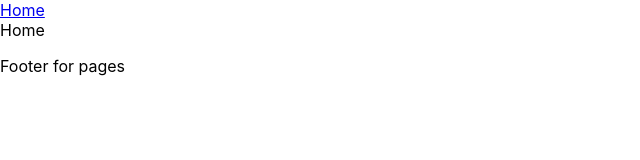
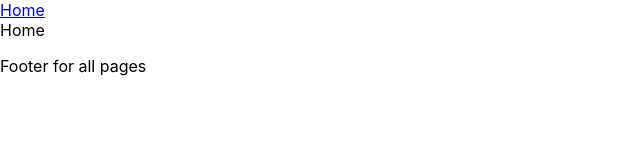
Before and after one commit to jessicasnguyen/fcf_tracking_management, a React (Create React App) app in the folder client/: page / in a window 1280 px wide. Shown: the top 160 px of the page, without its empty margins (0-640 px from the left). Built offline with nearby package versions, Linux system fonts and the light colour scheme.

Commit message:
client side files added

```diff
--- a/client/package.json
+++ b/client/package.json
@@ -4,9 +4,9 @@
   "version": "0.1.0",
   "private": true,
   "dependencies": {
-    "@emotion/react": "^11.9.0",
-    "@emotion/styled": "^11.8.1",
-    "@mui/material": "^5.6.4",
+    "@emotion/react": "^11.10.0",
+    "@emotion/styled": "^11.10.0",
+    "@mui/material": "^5.9.3",
     "@testing-library/jest-dom": "^5.14.1",
     "@testing-library/react": "^13.0.0",
     "@testing-library/user-event": "^13.2.1",
--- a/client/src/App.js
+++ b/client/src/App.js
@@ -1,14 +1,15 @@
-import logo from "./logo.svg";
-import "./App.css";
-import { Routes, Route, useParams } from "react-router-dom";
-import NavBar from "./components/shared/NavBar";
-import Home from "./components/shared/Home";
-import Login from "./components/auth/Login";
-import Register from "./components/auth/Register";
-import NoMatch from "./components/shared/NoMatch";
-import Dashboard from "./protected/Dashboard";
-import ProtectedRoute from "./components/shared/ProtectRoute";
-import FetchUser from "./components/shared/FetchUser";
+import logo from './logo.svg'
+import './App.css'
+import { Routes, Route, useParams } from 'react-router-dom'
+import NavBar from './components/shared/NavBar'
+import Home from './components/shared/Home'
+import Login from './components/auth/Login'
+import Register from './components/auth/Register'
+import NoMatch from './components/shared/NoMatch'
+import Dashboard from './protected/Dashboard'
+import ProtectedRoute from './components/shared/ProtectRoute'
+import FetchUser from './components/shared/FetchUser'
+import Footer from './components/shared/Footer'
 
 function App() {
   return (
@@ -32,9 +33,9 @@ function App() {
         </Routes>
       </>
       {/* </FetchUser> */}
-      <p>Footer for pages</p>
+      <Footer />
     </div>
-  );
+  )
 }
 
-export default App;
+export default App
--- /dev/null
+++ b/client/src/components/shared/Footer.js
@@ -0,0 +1,11 @@
+import React from 'react'
+
+const Footer = () => {
+  return (
+    <div>
+      <p>Footer for all pages</p>
+    </div>
+  )
+}
+
+export default Footer
```
Also changed, not shown: client/src/invoice/components/ClosedInvoices.js (added, +7 -0 lines), client/src/invoice/components/InvoiceSearch.js (added, +7 -0 lines), client/src/invoice/components/OpenInvoices.js (added, +7 -0 lines), client/src/invoice/forms/CustomerForm.js (added, +7 -0 lines), client/src/invoice/forms/InvoiceForm.js (added, +7 -0 lines), 1 other file (tests, documents, lock files or other folders). Lines whose indentation alone changed are shown as unchanged.
